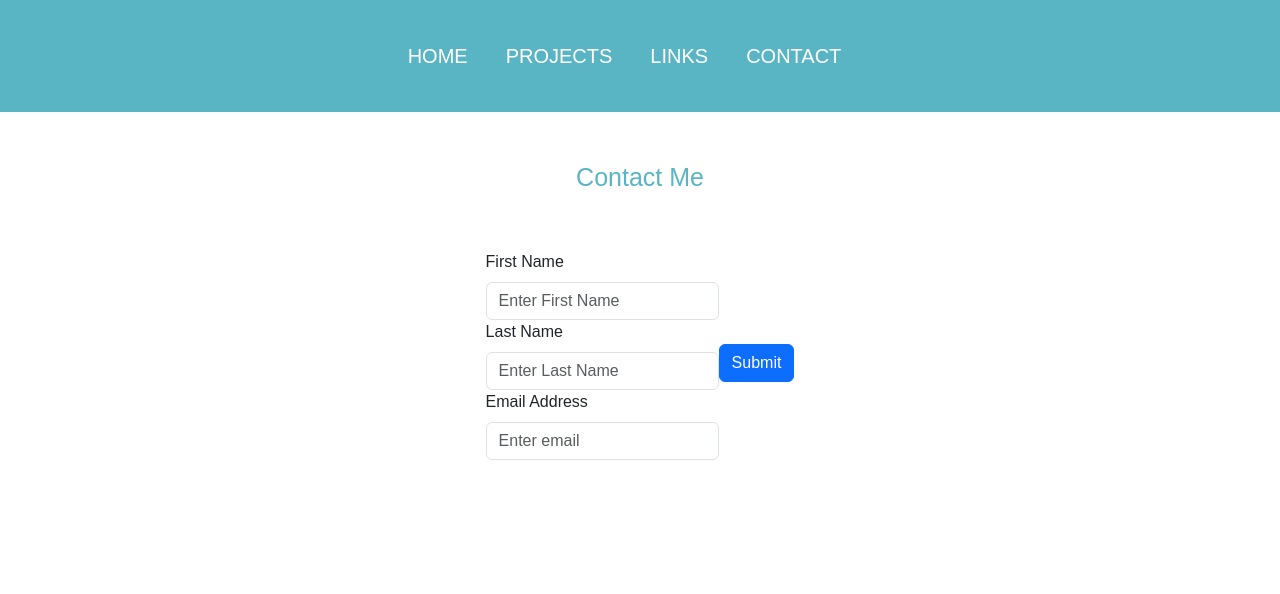
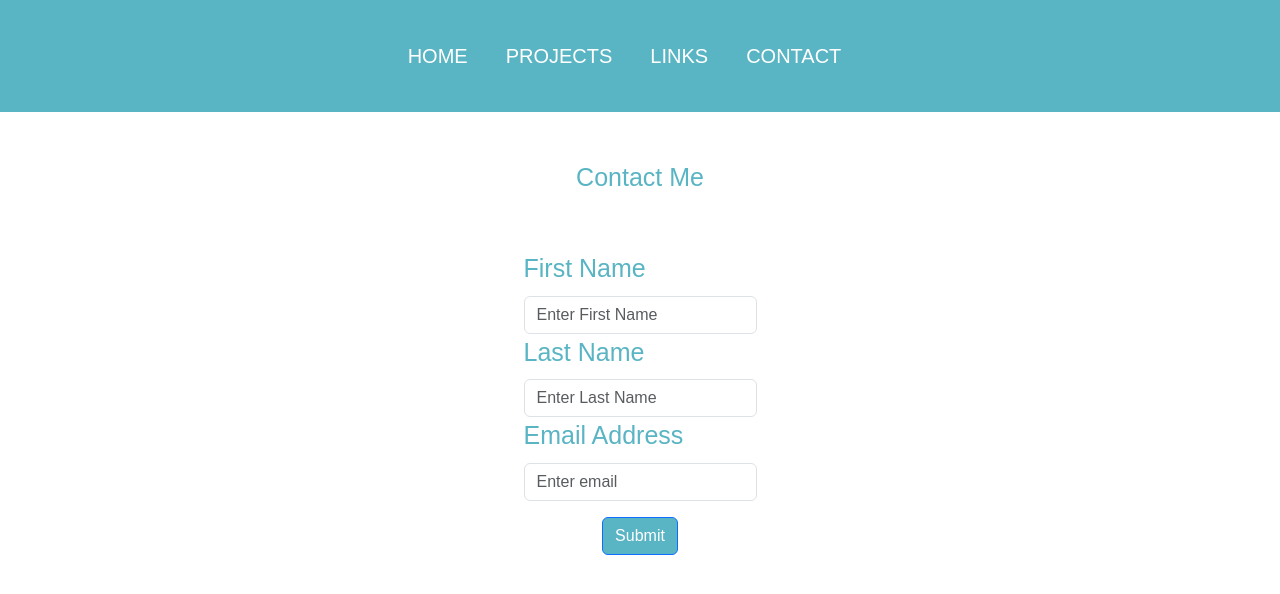
Before and after one commit to chrisma89/Chrisma-Caroline-Stephen, a React (Vite) app in the folder React/: page /contact in a window 1280 px wide. Shown: the top 594 px of the page. Built offline with nearby package versions, Linux system fonts and the light colour scheme.

Commit message:
form submit button styled and and font size increased

```diff
--- a/React/src/Pages/Contact/index.jsx
+++ b/React/src/Pages/Contact/index.jsx
@@ -11,9 +11,12 @@ const Contact = () => {
 
     {/* Contact form */}
     <Form  style={{
-      display: 'flex',
-      justifyContent: 'center',
-      alignItems: 'center',
+      display: "flex",
+      justifyContent: "center",
+      flexDirection : "column",
+      alignItems: "center",
+      color : "#59B4C3",
+      fontSize : "25px"
     }}>
       <Form.Group className="mb-3 form d-flex justify-content-center" controlId="formBasicEmail">
         <Form.Label>First Name</Form.Label>
@@ -23,7 +26,7 @@ const Contact = () => {
         <Form.Label>Email Address</Form.Label>
         <Form.Control type="email" placeholder="Enter email" />
       </Form.Group>
-      <Button variant="primary" type="submit" onSubmit="">
+      <Button  style ={{backgroundColor : "#59B4C3"}} type="submit" onSubmit="">
         Submit
       </Button>
     </Form>
--- a/React/src/Pages/Contact/style.css
+++ b/React/src/Pages/Contact/style.css
@@ -4,3 +4,7 @@
   display: flex;
   flex-direction: column;
 }
+
+.submitBtn {
+  color : #59B4C3;
+}
--- a/React/src/Pages/LInks/style.css
+++ b/React/src/Pages/LInks/style.css
@@ -5,7 +5,7 @@ h3 {
 }
 
 .icon svg {
-  color:  #59B4C3;;
+  color:  #59B4C3;
   width: 150px;
   height: 150px ;
   padding-right: 75px;
```
